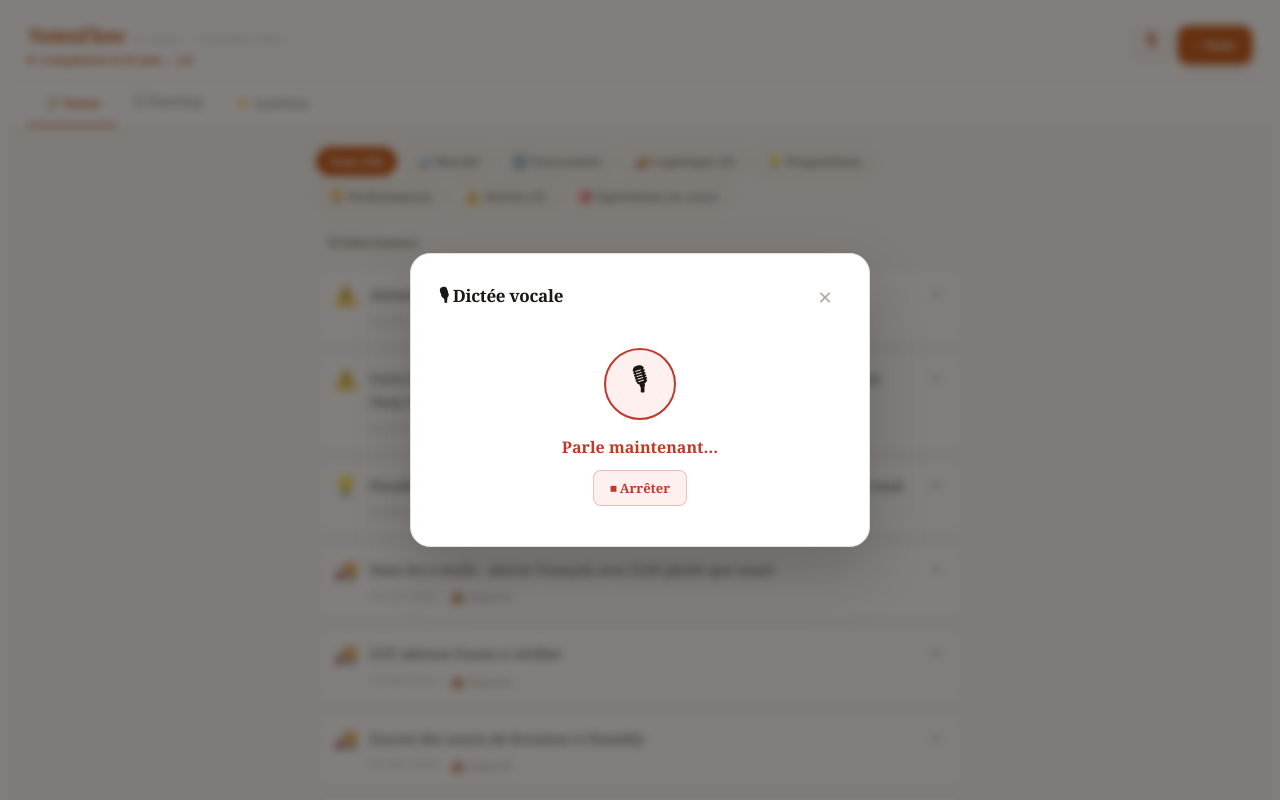
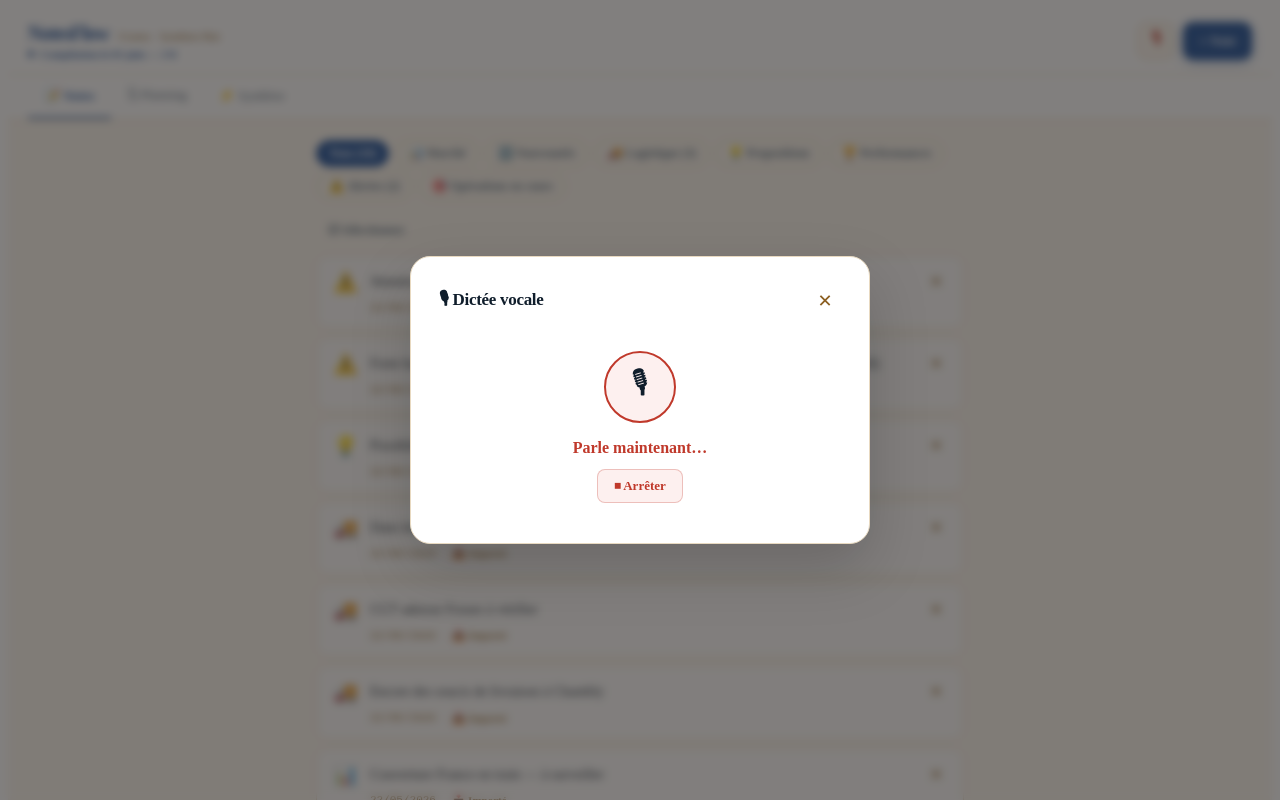
Before and after one commit to Olivierclaverie-crypto/NotesFlow, a React (Vite) app: page / in a window 1280 px wide. Both pictures are taken after a click on the button "Dicter une note". Shown: the top 800 px of the page. Built offline with nearby package versions, Linux system fonts and the light colour scheme.

Commit message:
Update App.jsx

```diff
--- a/src/App.jsx
+++ b/src/App.jsx
@@ -1,17 +1,26 @@
 import { useState, useEffect, useRef } from "react";
 
+// ── Design tokens — Home blue warm ───────────────────────────────────────────
 const C = {
-  bg:"#f9f6f1", surface:"#ffffff", card:"#ffffff",
-  border:"#e8e0d5", borderDark:"#d4c9b8",
-  accent:"#c2500a", accentLight:"#fff3ec", accentBorder:"#f5c4a8",
-  ink:"#1a1714", muted:"#7a6f65", subtle:"#b5a99a",
+  bg:"#fdf8f0",        // fond sable très clair
+  surface:"#ffffff",   // surfaces blanches chaudes
+  card:"#fffcf7",      // cartes légèrement crème
+  border:"#e8d9c0",    // bordures caramel clair
+  borderDark:"#c9b48a",
+  accent:"#2B5A9E",    // bleu acier — accent principal
+  accentLight:"#eaf1fb",
+  accentBorder:"#BAD6F0",
+  ink:"#0F1D2B",       // bleu nuit — texte principal
+  muted:"#5a6e7f",     // muted bleuté
+  subtle:"#8B5E20",    // caramel — éléments discrets
   green:"#2d7a4f", greenLight:"#edf7f1",
   red:"#c0392b", redLight:"#fdf0ef",
-  amber:"#b06000", amberLight:"#fff8ed",
-  blue:"#2c5f8a", blueLight:"#eef4fb",
-  purple:"#5c3d8f", purpleLight:"#f3eefb",
+  amber:"#8B5E20", amberLight:"#fdf3e3",
+  blue:"#2B5A9E", blueLight:"#eaf1fb",
+  gold:"#F5C97A", goldLight:"#fdf8ed",
 };
 
+// ── Chapitres / Tags ──────────────────────────────────────────────────────────
 const CHAPTERS = [
   { id:"marche",     emoji:"📊", label:"Marché" },
   { id:"nouveautes", emoji:"🆕", label:"Nouveautés" },
@@ -25,6 +34,7 @@ const CHAPTERS = [
   { id:"dedicaces",  emoji:"✍️", label:"Demandes de dédicace" },
 ];
 
+// ── Périodes Synthèse ─────────────────────────────────────────────────────────
 const SYNTHESE_PERIODS = [
   { id:"s1", start:"2026-05-22", end:"2026-06-01", label:"Synthèse Mai" },
   { id:"s2", start:"2026-06-01", end:"2026-07-06", label:"Synthèse Juin–Juillet" },
@@ -34,8 +44,9 @@ const SYNTHESE_PERIODS = [
   { id:"s6", start:"2026-11-02", end:"2026-12-07", label:"Synthèse Nov–Déc" },
 ];
 
+// ── Notes existantes importées depuis les événements Synthèse ────────────────
 const IMPORTED_NOTES = [
-  { id:"imp1", text:"Attention offre stick", chapter:"alertes", createdAt:"2026-05-22T08:00:00", imported:true },
+  { id:"imp1", text:"Attention offre stick", chapter:"alertes",     createdAt:"2026-05-22T08:00:00", imported:true },
   { id:"imp2", text:"Forte baisse en hyper Peppa — prudence sur navres PatPat (65% écoulement Osny à Noël)", chapter:"alertes", createdAt:"2026-05-22T08:01:00", imported:true },
   { id:"imp3", text:"Possibilité d'extraire fiches articles Compagnon en JPEG/PNG pour corps de mail", chapter:"propositions", createdAt:"2026-05-22T08:02:00", imported:true },
   { id:"imp4", text:"Dans les e-mails : alerter François avec EAN plutôt que nuart", chapter:"logistique", createdAt:"2026-05-22T08:03:00", imported:true },
@@ -47,6 +58,7 @@ const IMPORTED_NOTES = [
   { id:"imp10",text:"Bonnes performances des beaux livres voyages (VDM)", chapter:"performances", createdAt:"2026-05-22T08:09:00", imported:true },
 ];
 
+// ── RDV Client important ──────────────────────────────────────────────────────
 const CALENDAR_EVENTS = [
   { id:"e1",  title:"LA GRANDE LIBRAIRIE",       start:"2026-05-22T10:00:00", location:"Arras" },
   { id:"e2",  title:"FURET ARRAS",               start:"2026-05-22T11:00:00", location:"Arras" },
@@ -92,6 +104,7 @@ const CALENDAR_EVENTS = [
   { id:"e42", title:"BHV",                       start:"2026-06-25T14:30:00", location:"Paris 4e" },
 ];
 
+// ── Helpers ───────────────────────────────────────────────────────────────────
 const fmt = d => new Date(d).toLocaleDateString("fr-FR",{day:"2-digit",month:"short"});
 const fmtFull = d => new Date(d).toLocaleDateString("fr-FR",{weekday:"short",day:"2-digit",month:"short"});
 const fmtTime = d => new Date(d).toLocaleTimeString("fr-FR",{hour:"2-digit",minute:"2-digit"});
@@ -120,6 +133,7 @@ function urgencyStyle(days){
 
 function chapterById(id){ return CHAPTERS.find(c=>c.id===id)||CHAPTERS[0]; }
 
+// ── UI Components ─────────────────────────────────────────────────────────────
 function Tag({chapter, size="sm"}){
   const ch = chapterById(chapter);
   const fs = size==="sm"?11:13;
@@ -180,6 +194,7 @@ const inputStyle = {
   transition:"border-color .15s",
 };
 
+// ── Voice hook ────────────────────────────────────────────────────────────────
 function useVoice(onConfirm){
   const rec=useRef(null);
   const [listening,setListening]=useState(false);
@@ -198,6 +213,7 @@ function useVoice(onConfirm){
   return {listening,transcript,start,stop,confirm,discard};
 }
 
+// ── AI Chat ───────────────────────────────────────────────────────────────────
 function AIChat({period,notes}){
   const [messages,setMessages]=useState([]);
   const [input,setInput]=useState("");
@@ -214,6 +230,9 @@ function AIChat({period,notes}){
       if(!byChapter[n.chapter]) byChapter[n.chapter]=[];
       byChapter[n.chapter].push(n.text);
     });
+    const notesText=CHAPTERS.filter(c=>byChapter[c.id]).map(c=>
+      `### ${c.emoji} ${c.label}\n${byChapter[c.id].map(t=>`- ${t}`).join("\n")}`
+    ).join("\n\n");
     const intro=`Bonjour ! Je suis prêt pour le brainstorming de la **${period.label}** (compilation le ${fmt(period.end)}).\n\nJ'ai ${notes.length} note(s) réparties en ${Object.keys(byChapter).length} chapitre(s). Quelques questions pour affiner le rapport avant de le générer :`;
     setMessages([{role:"assistant",content:intro}]);
   },[]);
@@ -257,7 +276,9 @@ Ton : professionnel, concis, orienté action. En français.`,
 
   return(
     <div style={{display:"flex",flexDirection:"column",gap:12}}>
-      <div style={{maxHeight:340,overflowY:"auto",display:"flex",flexDirection:"column",gap:10,padding:"4px 0"}}>
+      {/* Messages */}
+      <div style={{maxHeight:340,overflowY:"auto",display:"flex",flexDirection:"column",gap:10,
+        padding:"4px 0"}}>
         {messages.map((m,i)=>(
           <div key={i} style={{display:"flex",justifyContent:m.role==="user"?"flex-end":"flex-start"}}>
             <div style={{maxWidth:"85%",padding:"10px 14px",borderRadius:14,fontSize:14,lineHeight:1.65,
@@ -273,11 +294,17 @@ Ton : professionnel, concis, orienté action. En français.`,
         ))}
         {loading&&(
           <div style={{display:"flex",alignItems:"center",gap:8,color:C.muted,fontSize:13,padding:"4px 0"}}>
+            <span style={{display:"flex",gap:4}}>
+              {[0,1,2].map(i=><span key={i} style={{width:6,height:6,borderRadius:"50%",background:C.subtle,
+                animation:`bounce 1s ${i*.2}s infinite`}}/>)}
+            </span>
             Claude rédige…
           </div>
         )}
         <div ref={bottomRef}/>
       </div>
+
+      {/* Input */}
       <div style={{display:"flex",gap:8}}>
         <input value={input} onChange={e=>setInput(e.target.value)}
           onKeyDown={e=>{if(e.key==="Enter"&&!e.shiftKey){e.preventDefault();send();}}}
@@ -285,6 +312,8 @@ Ton : professionnel, concis, orienté action. En français.`,
           style={{...inputStyle,flex:1,fontSize:13}}/>
         <Btn onClick={send} variant="primary" disabled={loading} style={{padding:"10px 14px"}}>→</Btn>
       </div>
+
+      {/* Rapport exportable */}
       {report&&(
         <div style={{background:C.greenLight,border:`1.5px solid ${C.green}44`,borderRadius:12,padding:14,marginTop:4}}>
           <div style={{display:"flex",justifyContent:"space-between",alignItems:"center",marginBottom:10}}>
@@ -298,12 +327,14 @@ Ton : professionnel, concis, orienté action. En français.`,
               }} variant="outline" style={{fontSize:12,padding:"5px 12px"}}>📧 Envoyer</Btn>
             </div>
           </div>
+          <div style={{fontSize:12,color:C.green}}>Le rapport sera structuré par chapitres selon vos notes terrain.</div>
         </div>
       )}
     </div>
   );
 }
 
+// ── Main ──────────────────────────────────────────────────────────────────────
 export default function NotesFlow(){
   const [tab,setTab]=useState("notes");
   const [notes,setNotes]=useState(()=>{
@@ -318,8 +349,9 @@ export default function NotesFlow(){
   const [filterChapter,setFilterChapter]=useState("all");
   const [selectMode,setSelectMode]=useState(false);
   const [selected,setSelected]=useState(new Set());
-  const [confirmDelete,setConfirmDelete]=useState(null);
+  const [confirmDelete,setConfirmDelete]=useState(null); // null | "single" | "multi"
   const [pendingDeleteId,setPendingDeleteId]=useState(null);
+
   const [noteText,setNoteText]=useState("");
   const [noteChapter,setNoteChapter]=useState("marche");
 
@@ -330,6 +362,7 @@ export default function NotesFlow(){
 
   useEffect(()=>save("nf3_notes",notes),[notes]);
 
+  // Keyboard shortcut
   useEffect(()=>{
     const h=e=>{if(e.ctrlKey&&e.key===" "){e.preventDefault();setCaptureOpen(true);}};
     window.addEventListener("keydown",h);
@@ -350,8 +383,10 @@ export default function NotesFlow(){
 
   const periodNotes=notes.filter(n=>n.period===currentPeriod.id||n.imported);
   const filteredNotes=filterChapter==="all"?periodNotes:periodNotes.filter(n=>n.chapter===filterChapter);
+
   const chapterCounts={};
   periodNotes.forEach(n=>{chapterCounts[n.chapter]=(chapterCounts[n.chapter]||0)+1;});
+
   const upcomingEvents=CALENDAR_EVENTS.filter(e=>new Date(e.start)>=new Date()).slice(0,15);
 
   const tabs=[
@@ -361,16 +396,21 @@ export default function NotesFlow(){
   ];
 
   return(
-    <div style={{minHeight:"100vh",background:C.bg,color:C.ink,fontFamily:"'Georgia', 'Times New Roman', serif",position:"relative"}}>
+    <div style={{minHeight:"100vh",background:C.bg,color:C.ink,fontFamily:"'Phenomena'",
+      position:"relative"}}>
+
+      {/* ── Header ── */}
       <div style={{background:C.surface,borderBottom:`1px solid ${C.border}`,position:"sticky",top:0,zIndex:100}}>
+        {/* Top bar */}
         <div style={{padding:"14px 20px",display:"flex",alignItems:"center",justifyContent:"space-between"}}>
           <div>
             <div style={{display:"flex",alignItems:"baseline",gap:10}}>
               <span style={{fontSize:20,fontWeight:800,color:C.accent,letterSpacing:-1,fontFamily:"inherit"}}>NotesFlow</span>
-              <span style={{fontSize:11,color:C.subtle,fontFamily:"'Courier New', monospace"}}>
+              <span style={{fontSize:11,color:C.subtle,fontFamily:"'Phenomena'"}}>
                 {periodNotes.filter(n=>!n.imported).length} note{periodNotes.filter(n=>!n.imported).length!==1?"s":""} · {currentPeriod.label}
               </span>
             </div>
+            {/* Compilation countdown */}
             <div style={{display:"flex",alignItems:"center",gap:6,marginTop:3}}>
               <div style={{width:6,height:6,borderRadius:"50%",background:urg.color}}/>
               <span style={{fontSize:11,color:urg.color,fontWeight:600}}>
@@ -378,14 +418,17 @@ export default function NotesFlow(){
               </span>
             </div>
           </div>
+          {/* Action buttons */}
           <div style={{display:"flex",gap:8}}>
             <button onClick={()=>{setVoiceOpen(true);voice.start();}}
+              title="Dicter une note"
               style={{width:38,height:38,borderRadius:10,background:C.bg,border:`1.5px solid ${C.border}`,
                 color:voice.listening?C.red:C.muted,fontSize:17,cursor:"pointer",
                 display:"flex",alignItems:"center",justifyContent:"center",transition:"all .15s"}}>
               🎙
             </button>
             <button onClick={()=>setCaptureOpen(true)}
+              title="Nouvelle note (Ctrl+Espace)"
               style={{height:38,padding:"0 16px",borderRadius:10,background:C.accent,border:"none",
                 color:"#fff",fontSize:13,fontWeight:700,cursor:"pointer",
                 display:"flex",alignItems:"center",gap:6,
@@ -394,6 +437,8 @@ export default function NotesFlow(){
             </button>
           </div>
         </div>
+
+        {/* Tabs */}
         <div style={{display:"flex",paddingLeft:20,borderTop:`1px solid ${C.border}`}}>
           {tabs.map(({key,icon,label})=>(
             <button key={key} onClick={()=>setTab(key)} style={{
@@ -407,9 +452,13 @@ export default function NotesFlow(){
         </div>
       </div>
 
+      {/* ── Content ── */}
       <div style={{maxWidth:680,margin:"0 auto",padding:"20px 16px 80px"}}>
+
+        {/* NOTES TAB */}
         {tab==="notes"&&(
           <div>
+            {/* Chapter filter pills */}
             <div style={{display:"flex",gap:6,flexWrap:"wrap",marginBottom:18}}>
               <button onClick={()=>setFilterChapter("all")} style={{
                 fontSize:12,fontWeight:600,padding:"5px 12px",borderRadius:20,border:"none",cursor:"pointer",
@@ -426,13 +475,17 @@ export default function NotesFlow(){
                 }}>{c.emoji} {c.label} {chapterCounts[c.id]>1?`(${chapterCounts[c.id]})`:""}</button>
               ))}
             </div>
+
+            {/* Selection toolbar */}
             <div style={{display:"flex",justifyContent:"space-between",alignItems:"center",marginBottom:12}}>
               <Btn onClick={()=>{setSelectMode(s=>!s);setSelected(new Set());}}
-                variant={selectMode?"soft":"ghost"} style={{fontSize:12,padding:"5px 12px"}}>
+                variant={selectMode?"soft":"ghost"}
+                style={{fontSize:12,padding:"5px 12px"}}>
                 {selectMode?"✕ Annuler":"☑ Sélectionner"}
               </Btn>
               {selectMode&&selected.size>0&&(
-                <Btn onClick={()=>setConfirmDelete("multi")} variant="danger" style={{fontSize:12,padding:"5px 12px"}}>
+                <Btn onClick={()=>setConfirmDelete("multi")} variant="danger"
+                  style={{fontSize:12,padding:"5px 12px"}}>
                   🗑 Supprimer ({selected.size})
                 </Btn>
               )}
@@ -443,9 +496,11 @@ export default function NotesFlow(){
                 </Btn>
               )}
             </div>
+
             {filteredNotes.length===0
               ? <div style={{textAlign:"center",color:C.subtle,padding:"60px 0",fontSize:15}}>
-                  Aucune note dans ce chapitre.
+                  Aucune note dans ce chapitre.<br/>
+                  <span style={{fontSize:13}}>Appuie sur + Note ou Ctrl+Espace.</span>
                 </div>
               : <div style={{display:"flex",flexDirection:"column",gap:8}}>
                   {filteredNotes.map(note=>{
@@ -466,6 +521,7 @@ export default function NotesFlow(){
                           display:"flex",gap:12,alignItems:"flex-start",
                           transition:"all .15s",cursor:selectMode?"pointer":"default",
                           opacity:note.imported?.85:1}}>
+                        {/* Checkbox or emoji */}
                         {selectMode
                           ? <div style={{width:22,height:22,borderRadius:6,flexShrink:0,marginTop:1,
                               border:`2px solid ${isSel?C.accent:C.border}`,
@@ -486,12 +542,16 @@ export default function NotesFlow(){
                             <span style={{fontSize:11,color:note.imported?C.subtle:C.accent,fontWeight:600}}>
                               {note.imported?"📥 Importé":currentPeriod.label}
                             </span>
+                            {selectMode&&<span style={{fontSize:11,color:C.subtle}}>· {ch.emoji} {ch.label}</span>}
                           </div>
                         </div>
                         {!selectMode&&(
                           <button onClick={e=>{e.stopPropagation();setPendingDeleteId(note.id);setConfirmDelete("single");}}
                             style={{background:"none",border:"none",color:C.subtle,cursor:"pointer",
-                              fontSize:16,padding:4,borderRadius:6,lineHeight:1,flexShrink:0}}>✕</button>
+                              fontSize:16,padding:4,borderRadius:6,lineHeight:1,flexShrink:0,
+                              transition:"color .15s"}}
+                            onMouseOver={e=>e.currentTarget.style.color=C.red}
+                            onMouseOut={e=>e.currentTarget.style.color=C.subtle}>✕</button>
                         )}
                       </div>
                     );
@@ -501,6 +561,7 @@ export default function NotesFlow(){
           </div>
         )}
 
+        {/* ── Confirm delete modal ── */}
         {confirmDelete&&(
           <Modal open={true} onClose={()=>{setConfirmDelete(null);setPendingDeleteId(null);}}
             title="🗑 Confirmer la suppression">
@@ -527,11 +588,14 @@ export default function NotesFlow(){
           </Modal>
         )}
 
+        {/* PLANNING TAB */}
         {tab==="planning"&&(
           <div>
             <div style={{fontSize:12,color:C.muted,marginBottom:14,fontFamily:"monospace"}}>
               Calendrier Client important · {upcomingEvents.length} prochains RDV
             </div>
+
+            {/* Période en cours */}
             <div style={{background:C.accentLight,border:`1.5px solid ${C.accentBorder}`,
               borderRadius:12,padding:"14px 16px",marginBottom:18,display:"flex",justifyContent:"space-between",alignItems:"center"}}>
               <div>
@@ -542,6 +606,7 @@ export default function NotesFlow(){
               </div>
               <Pill color={urg.color} bg={urg.bg}>{urg.label}</Pill>
             </div>
+
             <div style={{display:"flex",flexDirection:"column",gap:8}}>
               {upcomingEvents.map(ev=>{
                 const days=daysLeft(ev.start);
@@ -551,6 +616,7 @@ export default function NotesFlow(){
                   <div key={ev.id} style={{background:C.surface,borderRadius:10,padding:"12px 16px",
                     border:`1.5px solid ${isToday?C.accent:C.border}`,
                     display:"flex",gap:14,alignItems:"center"}}>
+                    {/* Date block */}
                     <div style={{minWidth:40,textAlign:"center",background:isToday?C.accent:C.bg,
                       borderRadius:8,padding:"6px 4px",border:`1px solid ${isToday?C.accent:C.border}`}}>
                       <div style={{fontSize:9,fontWeight:700,color:isToday?"#fff":C.muted,letterSpacing:.5,
@@ -576,8 +642,10 @@ export default function NotesFlow(){
           </div>
         )}
 
+        {/* SYNTHESE TAB */}
         {tab==="synthese"&&(
           <div>
+            {/* Période summary */}
             <div style={{background:C.surface,border:`1px solid ${C.border}`,borderRadius:14,
               padding:"18px 20px",marginBottom:20}}>
               <div style={{display:"flex",justifyContent:"space-between",alignItems:"flex-start",marginBottom:14}}>
@@ -589,6 +657,8 @@ export default function NotesFlow(){
                 </div>
                 <Pill color={urg.color} bg={urg.bg}>{urg.label}</Pill>
               </div>
+
+              {/* Chapters breakdown */}
               <div style={{display:"flex",flexDirection:"column",gap:6,marginBottom:16}}>
                 {CHAPTERS.filter(c=>chapterCounts[c.id]).map(c=>(
                   <div key={c.id} style={{display:"flex",alignItems:"center",gap:10}}>
@@ -602,10 +672,13 @@ export default function NotesFlow(){
                   </div>
                 ))}
               </div>
+
               <Btn onClick={()=>setChatOpen(true)} variant="primary" style={{width:"100%",justifyContent:"center",display:"flex"}}>
                 💬 Lancer le brainstorming & générer le rapport
               </Btn>
             </div>
+
+            {/* Toutes les périodes */}
             <div style={{fontSize:12,color:C.muted,marginBottom:10,fontWeight:600,letterSpacing:.5,textTransform:"uppercase"}}>
               Calendrier des synthèses
             </div>
@@ -634,11 +707,15 @@ export default function NotesFlow(){
         )}
       </div>
 
+      {/* ── Capture Modal ── */}
       <Modal open={captureOpen} onClose={()=>setCaptureOpen(false)} title="📝 Nouvelle note">
+        {/* Auto-assigned period badge */}
         <div style={{background:C.accentLight,border:`1px solid ${C.accentBorder}`,borderRadius:8,
           padding:"8px 12px",marginBottom:16,fontSize:12,color:C.accent,fontWeight:600}}>
           ⚡ Rattachée automatiquement à : <strong>{currentPeriod.label}</strong> · compilation le {fmt(currentPeriod.end)}
         </div>
+
+        {/* Chapter selector */}
         <div style={{marginBottom:12}}>
           <label style={{fontSize:12,color:C.muted,display:"block",marginBottom:6,fontWeight:600}}>Chapitre</label>
           <div style={{display:"flex",flexWrap:"wrap",gap:6}}>
@@ -653,23 +730,28 @@ export default function NotesFlow(){
             ))}
           </div>
         </div>
+
+        {/* Text input */}
         <textarea value={noteText} onChange={e=>setNoteText(e.target.value)} rows={4}
-          placeholder="Ta note terrain…" autoFocus
+          placeholder="Ta note terrain…"
+          autoFocus
           onKeyDown={e=>{if(e.metaKey&&e.key==="Enter")addNote();}}
           style={{...inputStyle,resize:"vertical",marginBottom:16,lineHeight:1.6}}/>
+
         <div style={{display:"flex",gap:8,justifyContent:"flex-end"}}>
           <Btn onClick={()=>setCaptureOpen(false)}>Annuler</Btn>
           <Btn onClick={addNote} variant="primary">Enregistrer ⌘↵</Btn>
         </div>
       </Modal>
 
+      {/* ── Voice Modal ── */}
       <Modal open={voiceOpen} onClose={()=>{voice.stop();setVoiceOpen(false);}} title="🎙 Dictée vocale">
         <div style={{textAlign:"center",padding:"12px 0"}}>
           <div style={{width:72,height:72,borderRadius:"50%",margin:"0 auto 16px",
             background:voice.listening?C.redLight:C.bg,
             border:`2px solid ${voice.listening?C.red:C.border}`,
             display:"flex",alignItems:"center",justifyContent:"center",fontSize:30,
-            transition:"all .3s"}}>
+            transition:"all .3s",animation:voice.listening?"ripple 1.5s infinite":undefined}}>
             🎙
           </div>
           <p style={{fontWeight:700,color:voice.listening?C.red:C.muted,marginBottom:12}}>
@@ -693,6 +775,7 @@ export default function NotesFlow(){
         </div>
       </Modal>
 
+      {/* ── Brainstorming Modal ── */}
       <Modal open={chatOpen} onClose={()=>setChatOpen(false)}
         title={`💬 Brainstorming — ${currentPeriod.label}`} wide={true}>
         <AIChat period={currentPeriod} notes={periodNotes}/>
@@ -704,6 +787,7 @@ export default function NotesFlow(){
         @keyframes ripple { 0%{box-shadow:0 0 0 0 rgba(192,57,43,.3)} 70%{box-shadow:0 0 0 12px rgba(192,57,43,0)} 100%{box-shadow:0 0 0 0 rgba(192,57,43,0)} }
         ::-webkit-scrollbar{width:4px;height:4px}
         ::-webkit-scrollbar-track{background:transparent}
+        @import url('https://fonts.cdnfonts.com/css/phenomena');
         ::-webkit-scrollbar-thumb{background:#d4c9b8;border-radius:4px}
         textarea:focus, input:focus, select:focus { border-color: ${C.accent} !important; }
         button:active { transform: scale(.97); }
```
